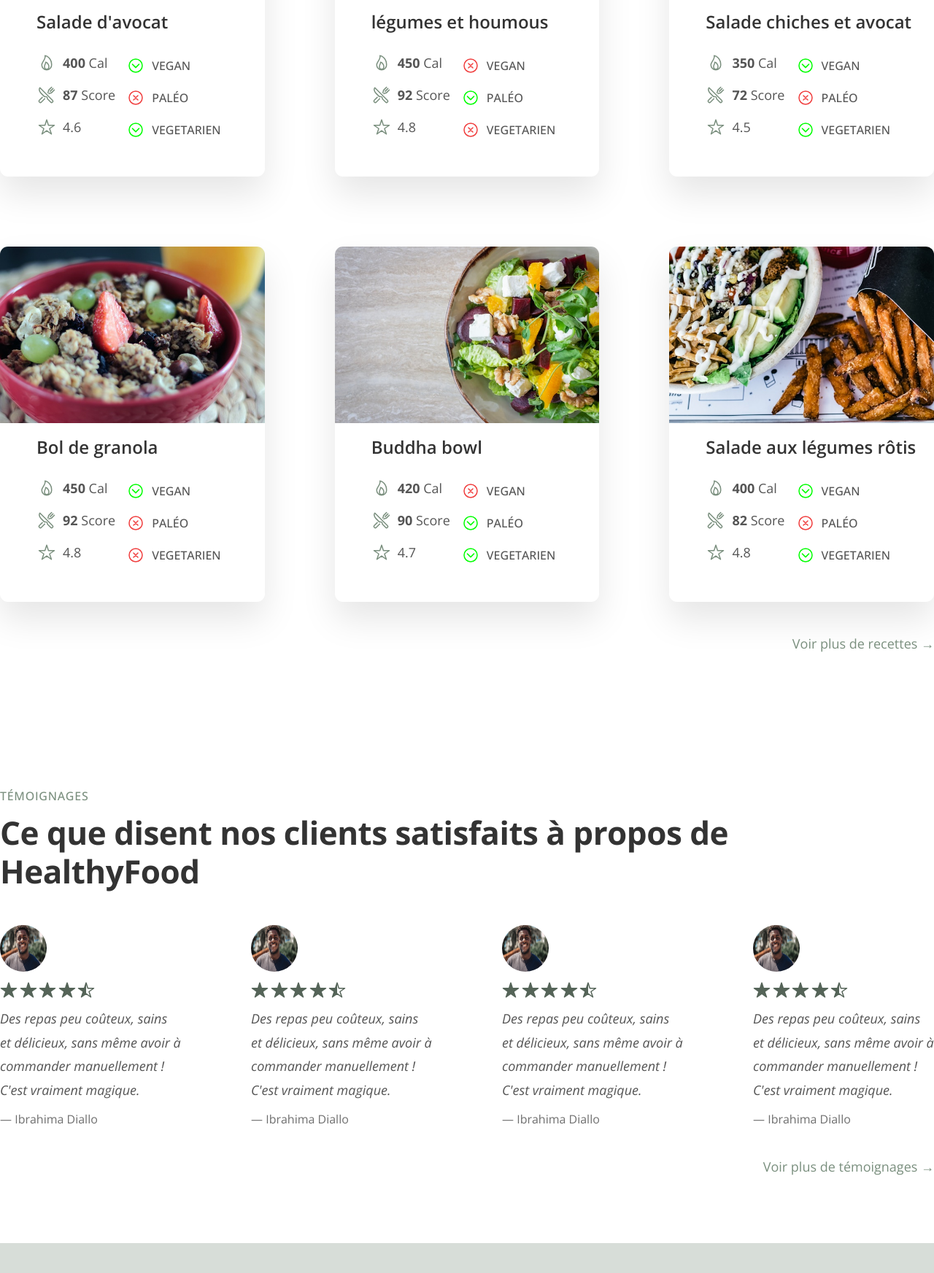
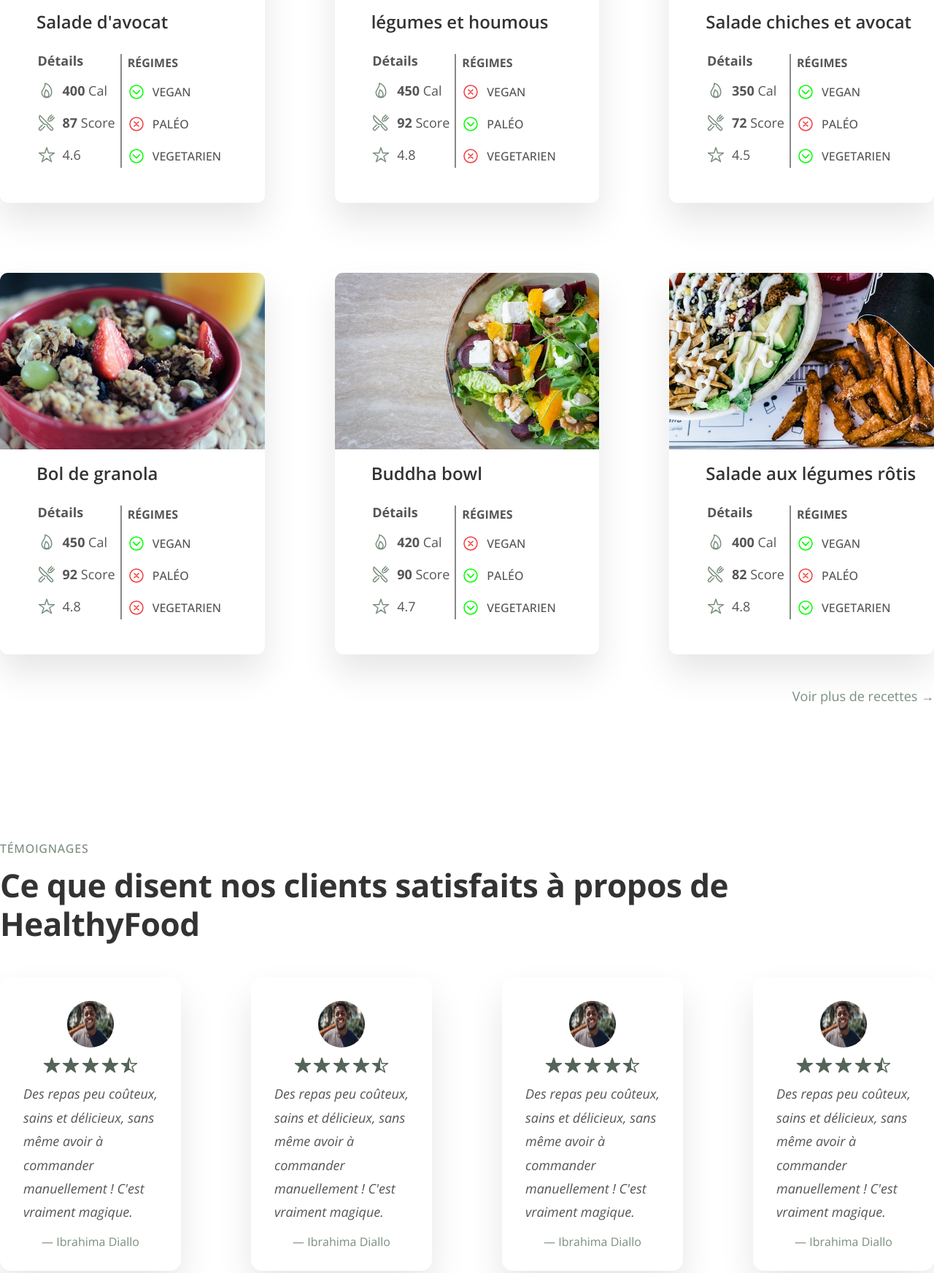
Before and after one commit to AlphaOumarDiall0/projet-healthyfood, a plain HTML site: page index.html in a window 1280 px wide. Shown: the part 3344-5089 px from the top of the page at 73% size. Drawn offline with nearby package versions, Linux system fonts and the light colour scheme.

Commit message:
Ajout du fichier index.js et un peu d'amélioration

```diff
--- a/css/style.css
+++ b/css/style.css
@@ -451,6 +451,8 @@ body{
     display: flex;
     flex-direction: column;
     gap: 1.2rem;
+    border-left: 2px solid #888;
+
 }
 
 .tag{
@@ -528,10 +530,13 @@ body{
     padding: 9.6rem 0;
 }
 
-.testimonials{
+.testimonial{
     display: flex;
     flex-direction: column;
     align-items: center;
+    box-shadow: 0 2.4rem 4.8rem rgba(0, 0, 0, 0.1);
+    padding: 3.2rem;
+    border-radius: 15px;
 }
 
 .testimonials-container {
@@ -563,10 +568,10 @@ body{
     font-style: italic;
 }
 
-    .testimonial-name {
+.testimonial-name {
     font-size: 1.6rem;
-    color: #6f6f6f;
-    }
+    color: #7a8f7e;
+}
 
 
 /* ******************* */
--- a/index.html
+++ b/index.html
@@ -97,7 +97,7 @@
                         Ne perdez plus de temps à planifier vos repas ! L'IA d'HealthyFood crée un plan hebdomadaire entièrement personnalisé. Vous recevrez tous les nutriments nécessaires, quel que soit votre régime alimentaire.
                     </p>
                     <div class="step-img-box">
-                        <img src="img/app/app-1.png" alt="" class="step-img">
+                        <img src="img/app/app-1.png" alt="" class="step-img animate-img">
                     </div>
                 </div>
                 <!--Step 03-->
@@ -156,6 +156,9 @@
                         <div>
                             <ul class="meal-attributes">
                                 <li class="meal-attribute">
+                                    <strong>Détails</strong>
+                                </li>
+                                <li class="meal-attribute">
                                     <ion-icon class="meal-icon" name="flame-outline"></ion-icon>
                                     <span><strong>400</strong> Cal</span>
                                 </li>
@@ -171,6 +174,9 @@
                             </ul>
                         </div>
                         <div class="meal-tag">
+                            <p class="tag ">
+                                <strong>Régimes</strong>
+                            </p>
                             <p class="tag ">
                                 <ion-icon name="chevron-down-circle-outline" class="icon-regime tag-icon-valide"></ion-icon>
                                 <span>Vegan</span>
@@ -193,6 +199,9 @@
                         <div>
                             <ul class="meal-attributes">
                                 <li class="meal-attribute">
+                                    <strong>Détails</strong>
+                                </li>
+                                <li class="meal-attribute">
                                     <ion-icon class="meal-icon" name="flame-outline"></ion-icon>
                                     <span><strong>450</strong> Cal</span>
                                 </li>
@@ -208,6 +217,9 @@
                             </ul>
                         </div>
                         <div class="meal-tag">
+                            <p class="tag ">
+                                <strong>Régimes</strong>
+                            </p>
                             <p class="tag ">
                                 <ion-icon name="close-circle-outline" class="icon-regime tag-icon-close"></ion-icon>
                                 <span>Vegan</span>
@@ -230,6 +242,9 @@
                         <div>
                             <ul class="meal-attributes">
                                 <li class="meal-attribute">
+                                    <strong>Détails</strong>
+                                </li>
+                                <li class="meal-attribute">
                                     <ion-icon class="meal-icon" name="flame-outline"></ion-icon>
                                     <span><strong>350</strong> Cal</span>
                                 </li>
@@ -245,6 +260,9 @@
                             </ul>
                         </div>
                         <div class="meal-tag">
+                            <p class="tag ">
+                                <strong>Régimes</strong>
+                            </p>
                             <p class="tag ">
                                 <ion-icon name="chevron-down-circle-outline" class="icon-regime tag-icon-valide"></ion-icon>
                                 <span>Vegan</span>
@@ -267,6 +285,9 @@
                         <div>
                             <ul class="meal-attributes">
                                 <li class="meal-attribute">
+                                    <strong>Détails</strong>
+                                </li>
+                                <li class="meal-attribute">
                                     <ion-icon class="meal-icon" name="flame-outline"></ion-icon>
                                     <span><strong>450</strong> Cal</span>
                                 </li>
@@ -282,6 +303,9 @@
                             </ul>
                         </div>
                         <div class="meal-tag">
+                            <p class="tag ">
+                                <strong>Régimes</strong>
+                            </p>
                             <p class="tag ">
                                 <ion-icon name="chevron-down-circle-outline" class="icon-regime tag-icon-valide"></ion-icon>
                                 <span>Vegan</span>
@@ -304,6 +328,9 @@
                         <div>
                             <ul class="meal-attributes">
                                 <li class="meal-attribute">
+                                    <strong>Détails</strong>
+                                </li>
+                                <li class="meal-attribute">
                                     <ion-icon class="meal-icon" name="flame-outline"></ion-icon>
                                     <span><strong>420</strong> Cal</span>
                                 </li>
@@ -319,6 +346,9 @@
                             </ul>
                         </div>
                         <div class="meal-tag">
+                            <p class="tag ">
+                                <strong>Régimes</strong>
+                            </p>
                             <p class="tag ">
                                 <ion-icon name="close-circle-outline" class="icon-regime tag-icon-close"></ion-icon>
                                 <span>Vegan</span>
@@ -341,6 +371,9 @@
                         <div>
                             <ul class="meal-attributes">
                                 <li class="meal-attribute">
+                                    <strong>Détails</strong>
+                                </li>
+                                <li class="meal-attribute">
                                     <ion-icon class="meal-icon" name="flame-outline"></ion-icon>
                                     <span><strong>400</strong> Cal</span>
                                 </li>
@@ -356,6 +389,9 @@
                             </ul>
                         </div>
                         <div class="meal-tag">
+                            <p class="tag ">
+                                <strong>Régimes</strong>
+                            </p>
                             <p class="tag ">
                                 <ion-icon name="chevron-down-circle-outline" class="icon-regime tag-icon-valide"></ion-icon>
                                 <span>Vegan</span>
@@ -639,7 +675,7 @@
             </div> -->
         </section>
     </main>
-
+    <script defer="" src="js/index.js"></script>
     <script type="module" src="https://unpkg.com/ionicons@7.1.0/dist/ionicons/ionicons.esm.js"></script>
     <script nomodule src="https://unpkg.com/ionicons@7.1.0/dist/ionicons/ionicons.js"></script>
 </body>
--- /dev/null
+++ b/js/index.js
@@ -0,0 +1,23 @@
+/* STICKY NAVIGATION */
+const heroElement = document.querySelector('.section-hero');
+const navObserver = new IntersectionObserver(
+	function (entries) {
+		!entries[0].isIntersecting
+			? document.body.classList.add('sticky')
+			: document.body.classList.remove('sticky');
+	},
+	{
+		root: null,
+		threshold: 0,
+	}
+);
+
+/* SCROLL ANIMATE */
+const appShots = document.querySelectorAll('.mobile-bg');
+const scrollObserver = new IntersectionObserver(entries => {
+	entries.forEach(entry => {
+		entry.isIntersecting
+			? entry.target.classList.toggle('animate-img')
+			: entry.target.classList.remove('animate-img');
+	});
+});
```
